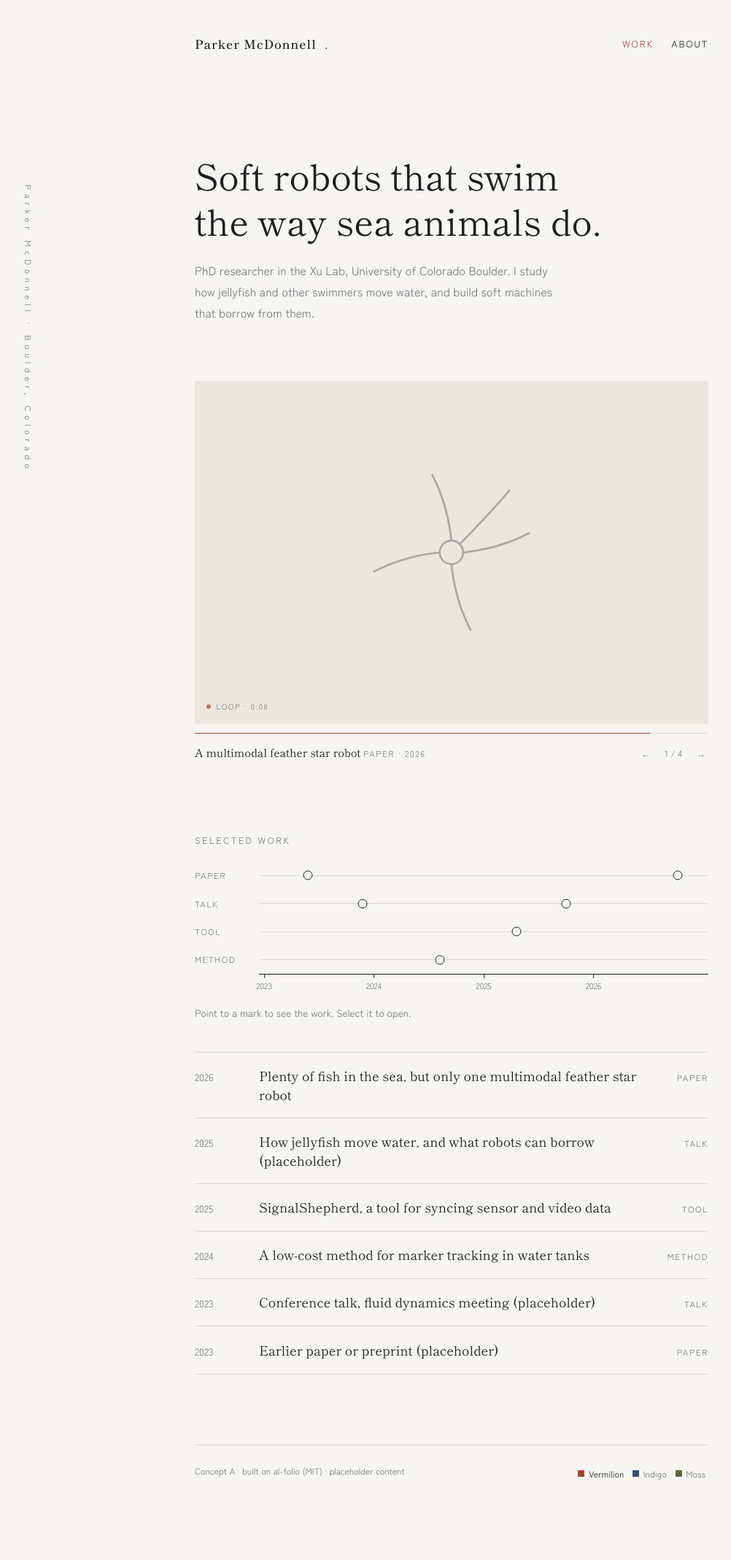
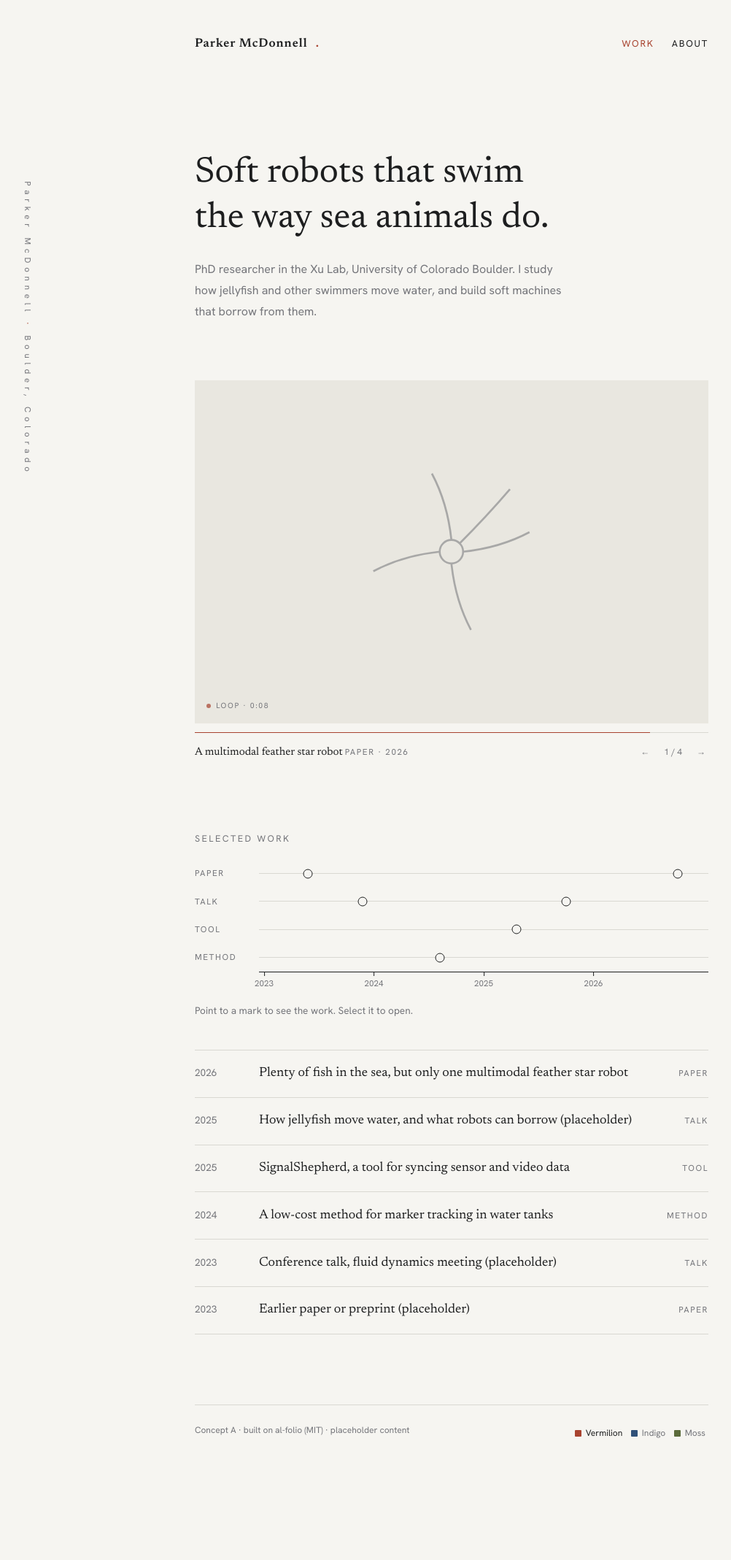
Before and after one commit to Parker-McDonnell/Parker-McDonnell.github.io, a Jekyll site: the page concepts/ma-slideshow/index.html, which Jekyll copies as it is, in a window 1280 px wide. Shown: the whole page at 73% size, without its empty margins (21-1023 px from the left). Built offline with Jekyll 4.4.1, drawn with Linux system fonts in a browser that asks for light colours; after the commit the page ends 2082 px from its top, so only the background shows below that.

Commit message:
Slideshow concept: Newsreader and Hanken Grotesk replace the two Japanese-designed typefaces
Co-Authored-By: Claude Opus 5.5 <noreply@anthropic.com>

```diff
--- a/concepts/ma-slideshow/index.html
+++ b/concepts/ma-slideshow/index.html
@@ -2,14 +2,14 @@
 <meta name="viewport" content="width=device-width, initial-scale=1, viewport-fit=cover">
 <title>Concept A · Catalogue Slideshow</title>
 <meta name="claude:viewport-fit-sides" content="cover">
-<link rel="stylesheet" href="https://fonts.googleapis.com/css2?family=Shippori+Mincho:wght@400;600&family=Zen+Kaku+Gothic+New:wght@400;500&display=swap">
+<link rel="stylesheet" href="https://fonts.googleapis.com/css2?family=Newsreader:opsz,wght@6..72,400;6..72,600&family=Hanken+Grotesk:wght@400;500&display=swap">
 <style>
 /* Concept A, "Catalogue": a quiet catalogue. One narrow column, lots of air, works listed like a museum's object index. Built on al-folio (Jekyll).
    This mock-up holds five pages (home, paper, talk, tool, about); the address's #name picks which one shows. */
 :root {
   --paper: #f6f5f1; --ink: #1d1e1f; --mute: #74757a; --rule: #d9d8d2; --shu: #a8432f; --well: #e9e7e0;
-  --display: "Shippori Mincho", "Hiragino Mincho ProN", Georgia, serif;
-  --body: "Zen Kaku Gothic New", "Hiragino Sans", system-ui, sans-serif;
+  --display: "Newsreader", Georgia, "Times New Roman", serif;
+  --body: "Hanken Grotesk", "Helvetica Neue", Arial, system-ui, sans-serif;
   --mono: ui-monospace, Menlo, Consolas, monospace;
 }
 :root[data-accent="indigo"] { --shu: #2f5079; }
```
